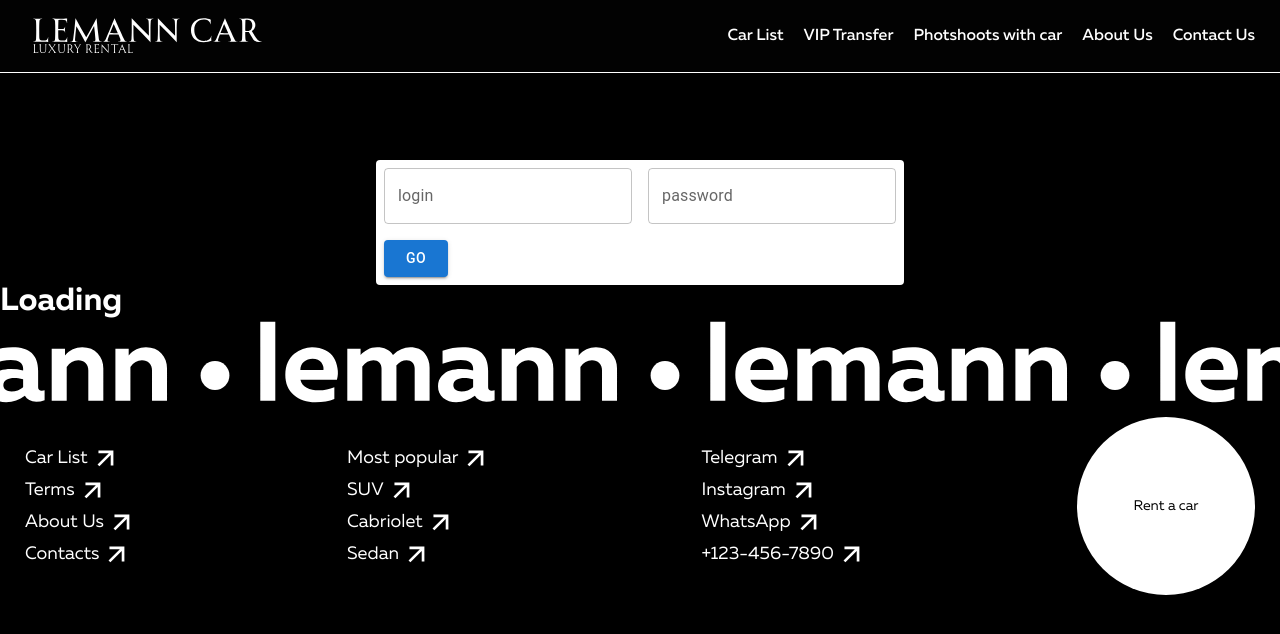
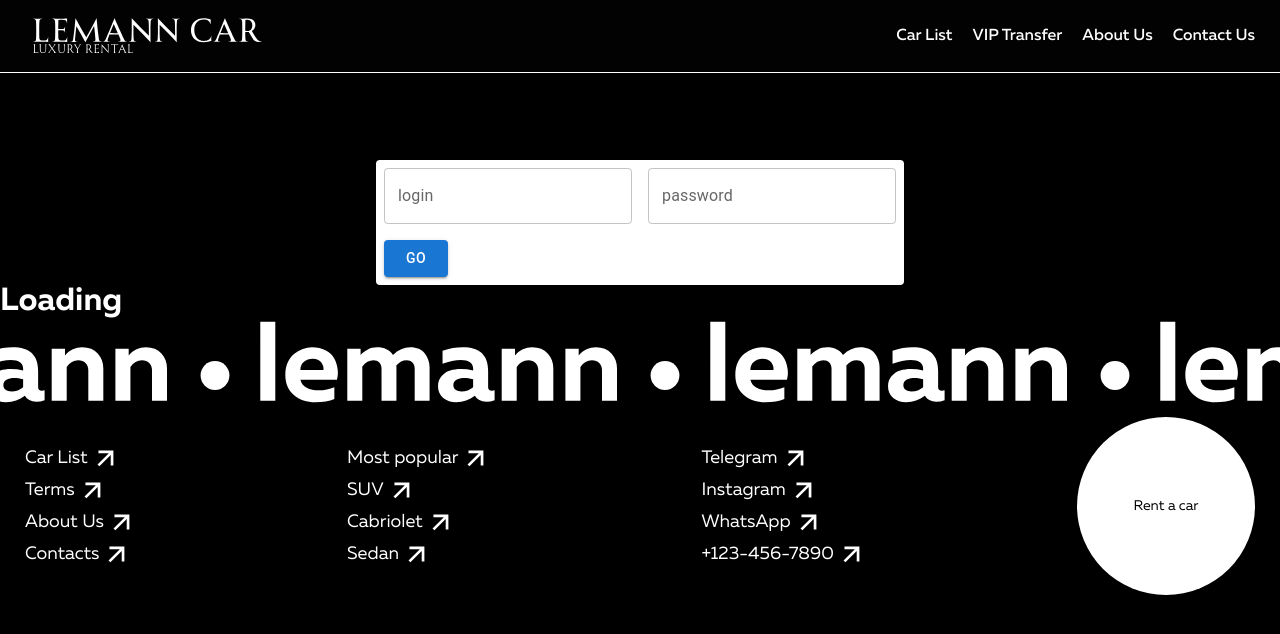
Before and after one commit to vitalij99/lemonCar, a Next.js app: page /admin/brand in a window 1280 px wide. Shown: the top 634 px of the page. Built offline with nearby package versions, Linux system fonts and the light colour scheme; no server answers.

Commit message:
remove Photshoots with car

```diff
--- a/app/_componets/Header/Header.js
+++ b/app/_componets/Header/Header.js
@@ -9,10 +9,10 @@ import Image from 'next/image';
 import BurgerMenu from '../BurgerMenu/BurgerMenu';
 
 // { name: 'Yachts', link: '/yachts' },
+// { name: 'Photshoots with car', link: '/photshoots' },
 const HEADER_LINK = [
   { name: 'Car List', link: '/carlist' },
   { name: 'VIP Transfer', link: '/viptransfer' },
-  { name: 'Photshoots with car', link: '/photshoots' },
   { name: 'About Us', link: '/about' },
   { name: 'Contact Us', link: '/contact' },
 ];
```
